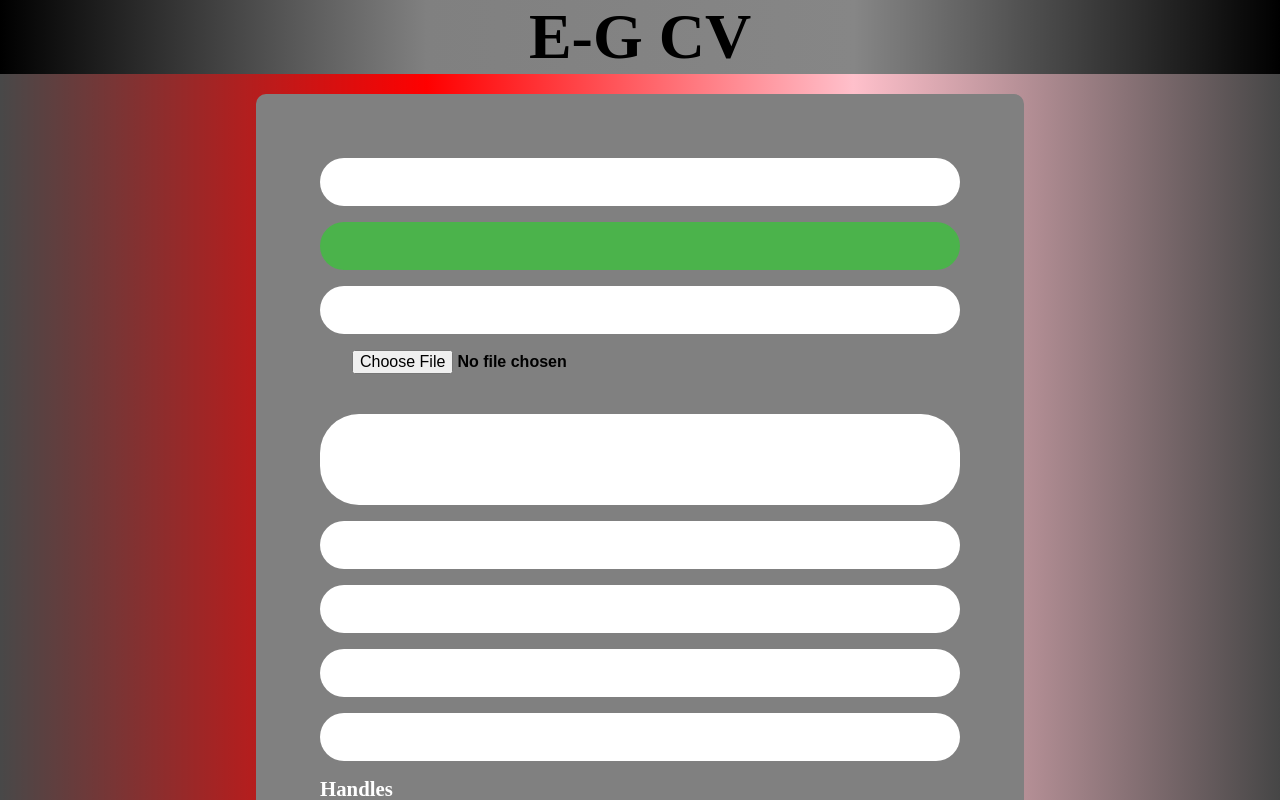
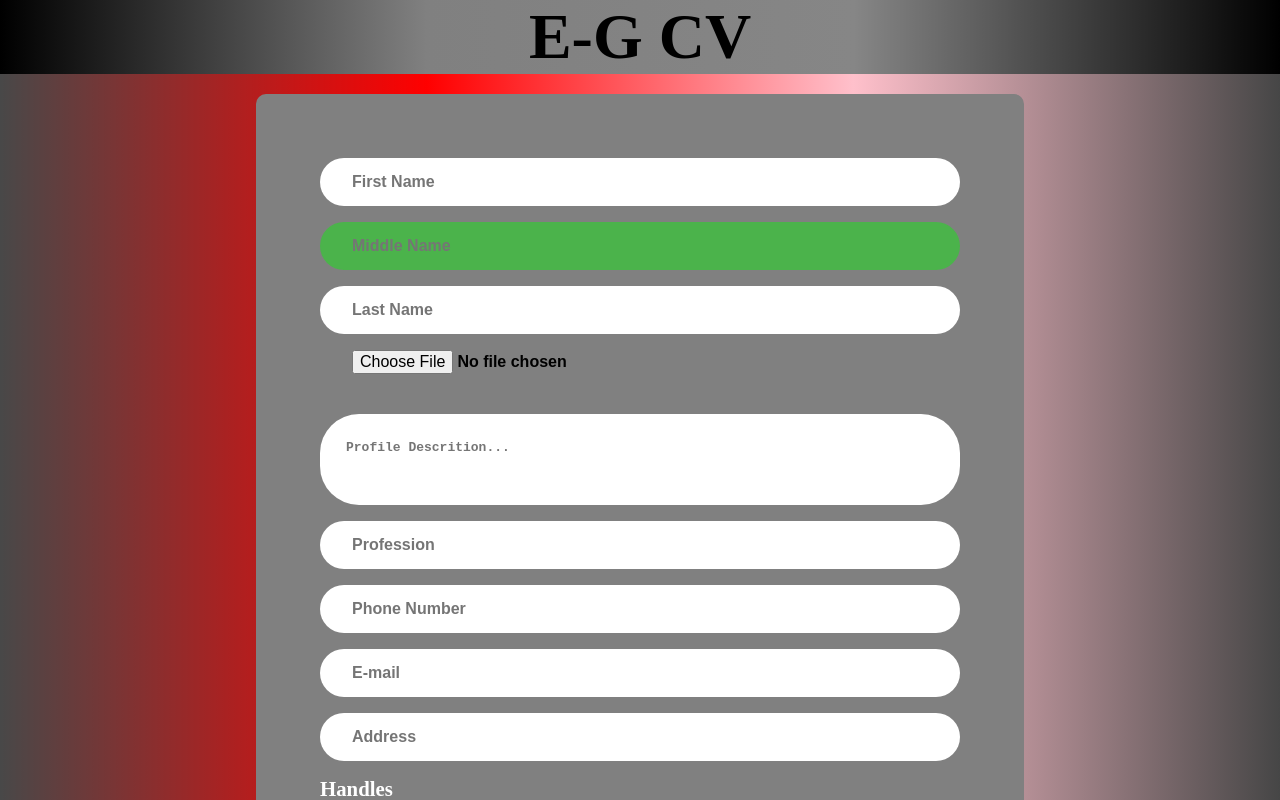
Before and after one commit to Rohan-1-3/CVMaker, a React (Create React App) app: page / in a window 1280 px wide. Shown: the top 800 px of the page. Built offline with nearby package versions, Linux system fonts and the light colour scheme; the HTML template or start-up script is replaced by a standard one.

Commit message:
rewrote label as placeholder

```diff
--- a/src/components/Education.js
+++ b/src/components/Education.js
@@ -97,19 +97,17 @@ function Education({handleEducation}) {
                 return (
                     <div className='education'>
                         <label>Education</label>
-                        <label htmlFor='school-name'>Institute Name:</label>
-                        <input value={form.name} onChange={formNameUpdate}/>
+                        <input value={form.name} onChange={formNameUpdate}  placeholder='Institute Name'/>
 
-                        <label htmlFor='subject'>Subject/Course:</label>
-                        <input value={form.subject} onChange={formSubjectUpdate}/>
+                        <input value={form.subject} onChange={formSubjectUpdate}  placeholder='Subject'/>
 
-                        <label htmlFor='joined'>Joined Year:</label>
                         <select onChange={formJoinedUpdate}>
+                            <option>Select Joined Year</option>
                             {yearSelect}
                         </select>
 
-                        <label htmlFor='passed'>Passed Year:</label>
                         <select onChange={formPassedUpdate}>
+                            <option>Select Passed Year</option>
                             {yearSelect}
                         </select>
 
--- a/src/components/PersonalDetails/Contacts.js
+++ b/src/components/PersonalDetails/Contacts.js
@@ -24,12 +24,14 @@ function Contacts({handleContacts}) {
 
     return (
         <div className='contacts'>
-            <input value={number} onChange={handleNumber}
+            <input value={number} onChange={handleNumber}  placeholder='Phone Number'
             pattern="[9][7-8][0-9]{8}" type="text" required/>
 
-            <input value={email} onChange={handleEmail} type="email" required/>
+            <input value={email} onChange={handleEmail}
+            placeholder='E-mail' type="email" required/>
 
-            <input value={address} onChange={handleAddress}  title='Suggested Format=>Balaju-15' required/>
+            <input value={address} onChange={handleAddress}   placeholder='Address'
+            title='Suggested Format=>Balaju-15' required/>
         </div>
     );
 }
--- a/src/components/PersonalDetails/Name.js
+++ b/src/components/PersonalDetails/Name.js
@@ -25,11 +25,11 @@ function Name({handleName}) {
     return (
         <div className='name'>
             <input value={firstname} onChange={firstNameRender}
-            minLength="3" maxLength="15" type="text" required/>
+            minLength="3" maxLength="15" type="text" placeholder='First Name' required/>
 
-            <input value={middlename} onChange={middleNameRender} type="text"/>
+            <input value={middlename} onChange={middleNameRender}  placeholder='Middle Name' type="text"/>
 
-            <input value={lastname} onChange={lastNameRender} type="text"
+            <input value={lastname} onChange={lastNameRender} placeholder='Last Name' type="text"
             minLength="3" maxLength="15" required/>
         </div>
     );
--- a/src/components/PersonalDetails/PDetails.js
+++ b/src/components/PersonalDetails/PDetails.js
@@ -27,10 +27,10 @@ function PDetails({handlePDetails}) {
             <input type="file" accept="image/png, image/jpeg"
             title='Choose Your Display Picture' onChange={handleImage} required/>
 
-            <textarea value={description} onChange={handleDescription}
+            <textarea value={description}  placeholder='Profile Descrition...' onChange={handleDescription}
             minLength="50" required/>
 
-            <input value={profession} onChange={handleProfession}
+            <input value={profession}  placeholder='Profession' onChange={handleProfession}
             minLength="3" type="text" required/>
         </div>
     );
--- a/src/components/Work.js
+++ b/src/components/Work.js
@@ -79,19 +79,17 @@ function Work({handleWork}) {
         return(// form for work experience
             <div className='work-form'>
                 <label>Work Experience</label>
-                <label htmlFor='company-name'>Company Name:</label>
-                <input value={form.name} onChange={formNameUpdate}/>
+                <input value={form.name} onChange={formNameUpdate} placeholder="Company Name"/>
 
-                <label htmlFor='subject'>Post/ Position:</label>
-                <input value={form.post} onChange={formCompanyUpdate}/>
+                <input value={form.post} onChange={formCompanyUpdate} placeholder="Post/ Position" />
 
-                <label htmlFor='joined'>Joined Year:</label>
                 <select onChange={formJoinedUpdate}>
+                    <option>Select Joined Year</option>
                     {yearSelect}
                 </select>
 
-                <label htmlFor='left'>left Year:</label>
                 <select onChange={formleftUpdate}>
+                    <option>Select Left Year</option>
                     {yearSelect}
                 </select>
 
--- a/src/index.css
+++ b/src/index.css
@@ -165,7 +165,7 @@ footer img:hover{
 
 .preview > :nth-child(odd){
     color: white;
-    background-color: red;
+    background-color: black;
     margin-left: 5em;
     margin-right: 5em;
 }
```
